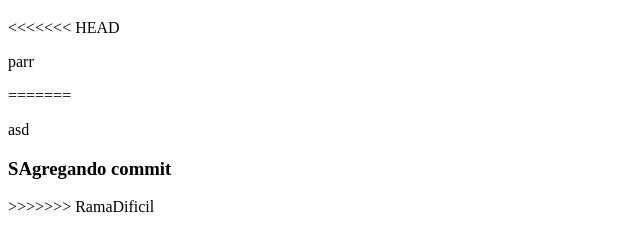
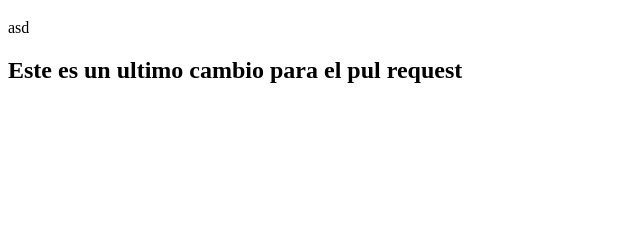
Before and after one commit to biggie1015/GitLab-practice, a plain HTML site: page index.html in a window 1280 px wide. Shown: the part 61-312 px from the top of the page, without its empty margins (0-640 px from the left). Drawn offline with Linux system fonts and the light colour scheme.

Commit message:
Agregando pull request

```diff
--- a/index.html
+++ b/index.html
@@ -7,12 +7,8 @@
 </head>
 <body>
     <h1>Cambio Actualizado</h1>
-<<<<<<< HEAD
-    <p>parr</p>
-=======
     <p>asd</p>
 
-    <h3>SAgregando commit</h3>
->>>>>>> RamaDificil
+  <h2>Este es un ultimo cambio para el pul request</h2>
 </body>
 </html>
```
